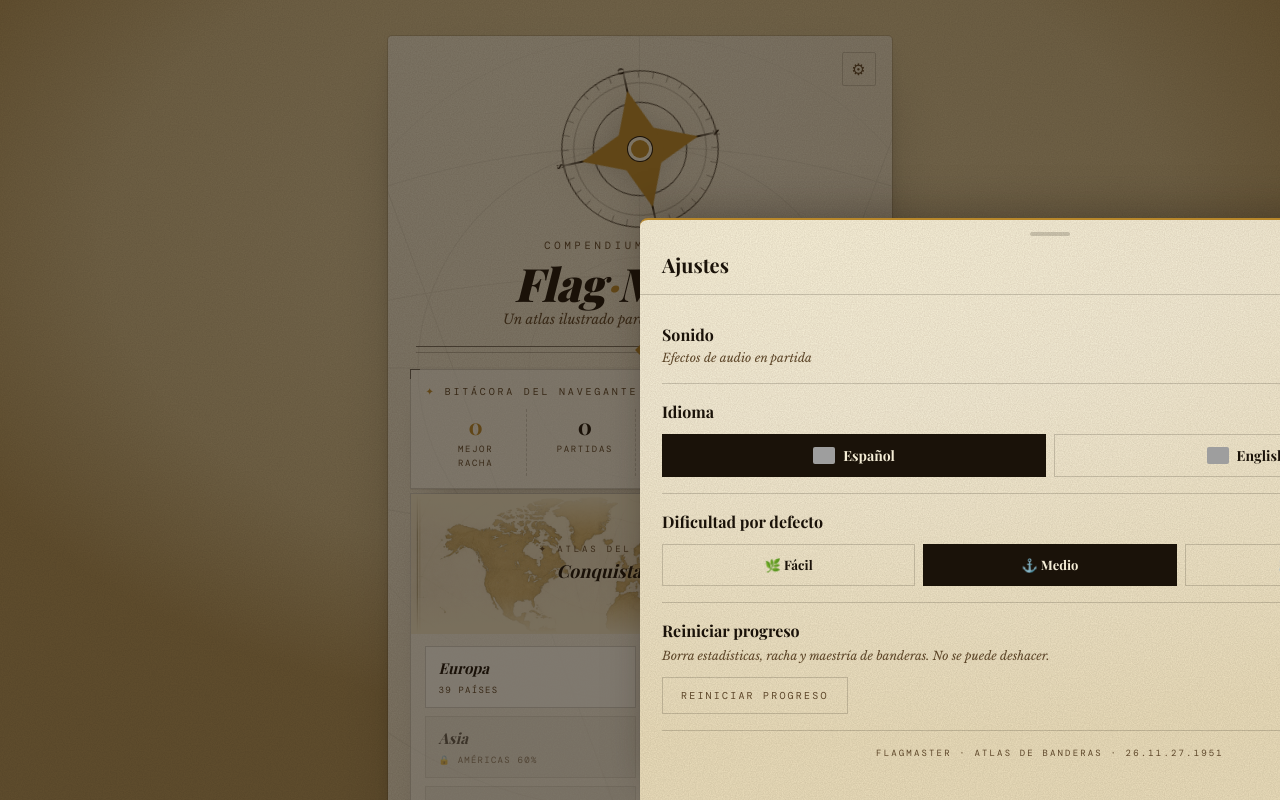
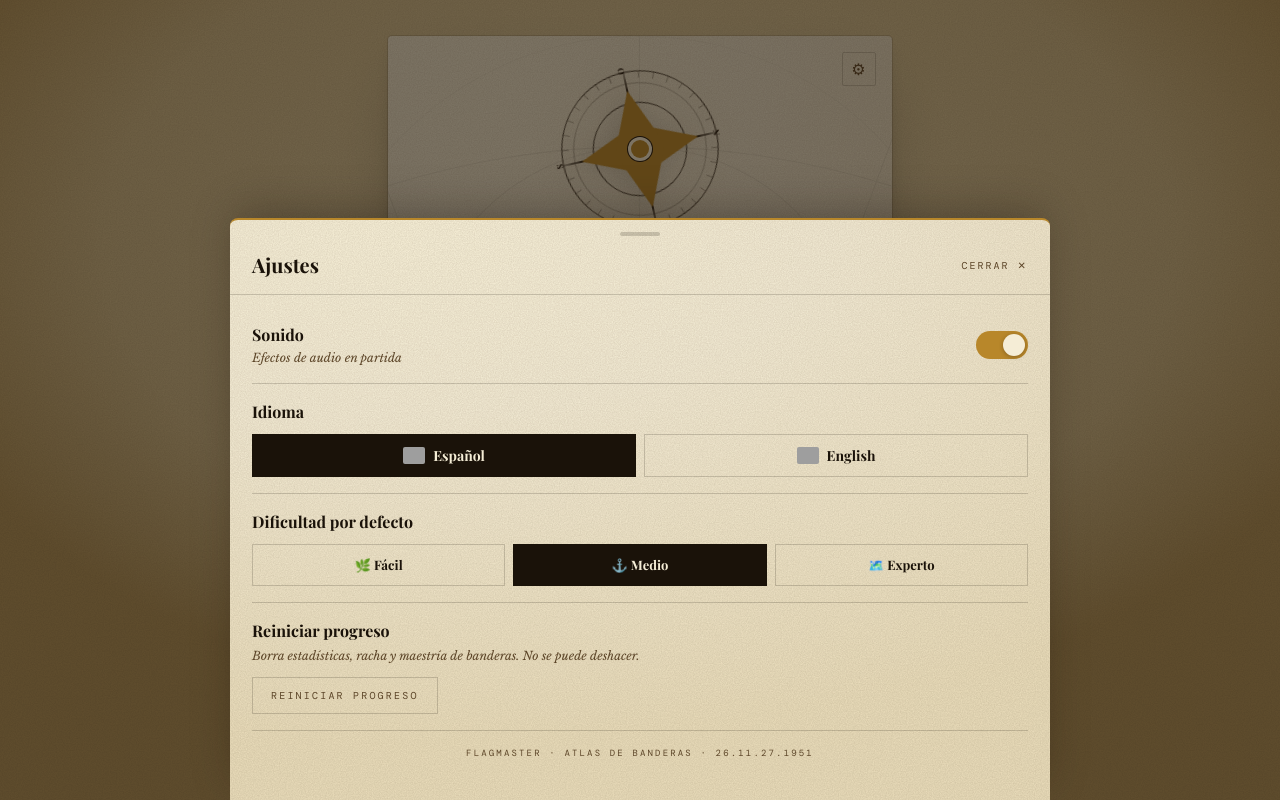
Before and after one commit to ezar/flag-master, a React (Vite) app: page / in a window 1280 px wide. Both pictures are taken after a click on the button "Ajustes". Shown: the top 800 px of the page. Built offline with nearby package versions, Linux system fonts and the light colour scheme; grey boxes are pictures that could not be loaded; a web font is replaced by a local one.

Commit message:
fix: settings modal centering using left/right/margin instead of transform conflict

```diff
--- a/src/components/SettingsModal.tsx
+++ b/src/components/SettingsModal.tsx
@@ -63,8 +63,9 @@ export function SettingsModal({ open, onClose }: Props) {
             style={{
               position:   'fixed',
               bottom:     0,
-              left:       '50%',
-              transform:  'translateX(-50%)',
+              left:       0,
+              right:      0,
+              margin:     '0 auto',
               width:      '100%',
               maxWidth:   820,
               maxHeight:  '85vh',
```
